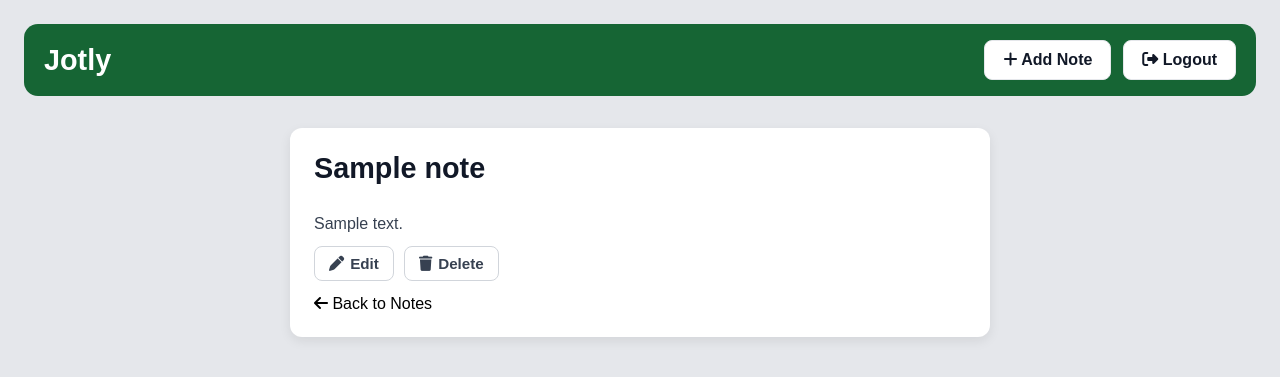
After one commit to Shubham-Chaprana/Jotly, a Django app: page /note/1/ in a window 1280 px wide. The commit adds this page. Shown: the top 377 px of the page. Run offline with Django 5.2, Linux system fonts and the light colour scheme; a user stored in the database is signed in; tables that the repository leaves empty hold one stand-in row (values such as "Sample post").

Commit message:
view full note functionality added and ui polish

```diff
--- a/notes/static/notes/css/style.css
+++ b/notes/static/notes/css/style.css
@@ -259,3 +259,61 @@ input[name = "title"]{
     align-items: center;
     justify-content: space-between;
 }
+.note-detail-card{
+    display: flex;
+    flex-direction: column;
+    max-width: 700px;
+    margin: 0 auto;
+    background: white;
+    border-radius: 12px;
+    padding: 24px;
+    box-shadow: 0 4px 12px rgba(0,0,0,.08);
+}
+
+.detail-title{
+    font-size: 1.8rem;
+    font-weight: 700;
+    margin-bottom: 0;
+}
+
+.note-detail-content{
+    margin-top: 0;
+    margin-bottom: 10px;
+    color: #374151;
+    line-height: 1.6;
+    white-space: pre-line;
+    word-wrap: break-word;
+}
+
+.detail-actions{
+    display: flex;
+    gap: 10px;
+    margin-bottom: 10px;
+}
+.content{
+    margin-top: 10px;
+}
+
+.action-btn{
+    text-decoration: none;
+    color: #374151;
+    padding: 8px 14px;
+    border: 1px solid #D1D5DB;
+    border-radius: 8px;
+    font-size: .95rem;
+    font-weight: 600;
+    transition: .2s;
+    display: inline-flex;
+    align-items: center;
+    gap: 6px;
+}
+
+.action-btn:hover{
+    background: #F3F4F6;
+}
+
+.back-link{
+    text-decoration: none;
+    color: black;
+    margin-top: 4px;
+}
--- /dev/null
+++ b/notes/templates/notes/note_detail.html
@@ -0,0 +1,27 @@
+{% extends 'notes/base.html' %}
+{% block title %}{{ note.title }}{% endblock %}
+
+{% block content %}
+<div class="note-detail-card">
+    <h1 class="detail-title">{{ note.title }}</h1>
+
+    <div class="note-detail-content">
+        {{ note.content|linebreaksbr }}
+    </div>
+
+    <div class="detail-actions">
+        <a href="{% url 'notes:edit' note.id %}" class="action-btn">
+            <i class="fa-solid fa-pen"></i>
+            Edit
+        </a>
+        <a href="{% url 'notes:delete' note.id %}" class="action-btn">
+            <i class="fa-solid fa-trash"></i>
+            Delete
+        </a>
+    </div>
+
+    <a href="{% url 'notes:list' %}" class="back-link">
+        <i class="fa-solid fa-arrow-left"></i>
+        Back to Notes</a>
+</div>
+{% endblock %}
--- a/notes/templates/notes/notes_list.html
+++ b/notes/templates/notes/notes_list.html
@@ -31,8 +31,12 @@
                         </span>
                     {% endif %}
                 </div>
-                <p>{{ note.content | truncatechars:100}}</p>
+                <p class = "content">{{ note.content | linebreaksbr}}</p>
                 <div class="note-action">
+                    <a href="{% url 'notes:detail' note.id %}">
+                        <i class="fa-solid fa-eye"></i>
+                        View
+                    </a>
                     <a href="{% url 'notes:edit' note.id %}">
                     <i class="fa-solid fa-pen"></i>
                     Edit
--- a/notes/urls.py
+++ b/notes/urls.py
@@ -28,5 +28,5 @@ urlpatterns = [
     path('signup/', views.signup_view, name='signup'),
     path('login/', views.login_view, name='login'),
     path('logout/', LogoutView.as_view(), name='logout'),
-
+    path('note/<int:id>/', views.detail, name='detail'),
 ]
--- a/notes/views.py
+++ b/notes/views.py
@@ -83,3 +83,8 @@ def delete(request, id):
         return redirect('notes:list')
 
     return render(request, 'notes/note_confirm_delete.html', {'note': note})
+
+@login_required
+def detail(request, id):
+    note = get_object_or_404(Notes, user=request.user, id=id)
+    return render(request, 'notes/note_detail.html', {'note': note})
```
